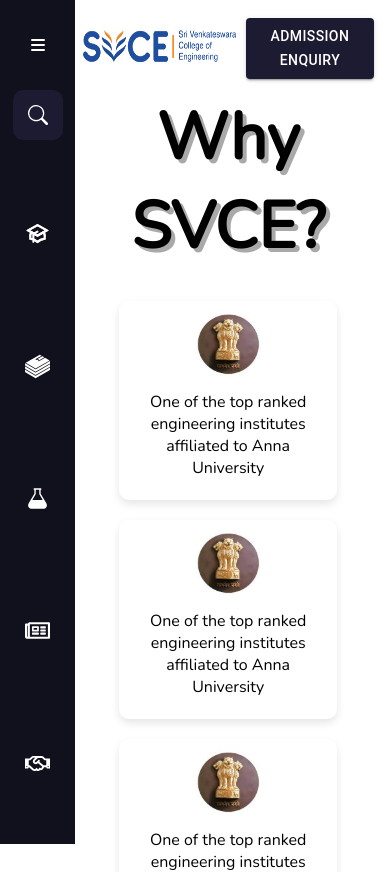
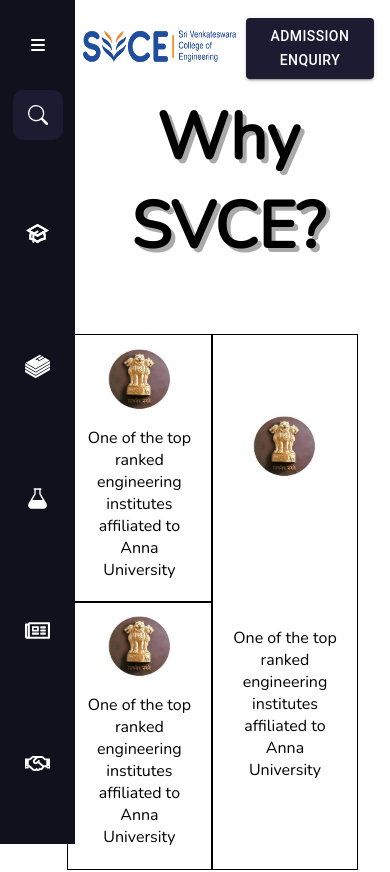
Before and after one commit to AishwaryaSubash/SVCE_Website, a Next.js app: page / in a window 390 px wide. Shown: the top 872 px of the page. Built offline with nearby package versions, Linux system fonts and the light colour scheme.

Commit message:
Commit 20 A8

```diff
--- a/components/HomePage/HomePage.module.scss
+++ b/components/HomePage/HomePage.module.scss
@@ -37,6 +37,7 @@
   display: flex;
   align-items: center;
   justify-content: center;
+  gap: 40px;
 }
 .whySvce {
   width: 25%;
@@ -58,7 +59,7 @@
   height: 100%;
   row-gap: 20px;
 }
-@media screen and (max-width: 600px) {
+@media screen and (max-width: 900px) {
   .cards {
     grid-template-columns: repeat(1, 1fr);
   }
@@ -71,5 +72,5 @@
   }
 }
 .summa{
-  grid-row: span 3;
+  padding-top: 40px;
 }
--- a/components/HomePage/index.tsx
+++ b/components/HomePage/index.tsx
@@ -7,6 +7,7 @@
 
 import { animate, motion } from "framer-motion";
 import WhySvce from "../WhySvce";
+import { Grid } from "@mui/material";
 
 const theme = createTheme({
   palette: {
@@ -52,7 +53,7 @@
       </div>
       <div className={styles.body}>
         <div className={styles.whySvce}>Why SVCE?</div>
-        <div className={styles.cards}>
+        {/* <div className={styles.cards}>
           <div className={styles.summa}>
 
           <WhySvce delay={0.3} />
@@ -64,6 +65,23 @@
           <WhySvce delay={1.8} />
           <WhySvce delay={2.1} />
           <WhySvce delay={2.4} />
+        </div> */}
+        <div className={styles.summa}>
+          <Grid container spacing={2} xs={12}>
+              <Grid container xs={6}>
+                <Grid item={true} xs={12}>
+                  <WhySvce delay={0.3} height={`100%`} />
+                </Grid>
+                <Grid item={true} xs={12}>
+                  <WhySvce delay={0.6} height={`100%`} />
+                </Grid>
+              </Grid>
+              <Grid container xs={6}>
+                <Grid item={true} xs={12}>
+                  <WhySvce delay={0.9} height={`100%`} />
+                </Grid>
+              </Grid>
+          </Grid>
         </div>
       </div>
     </div>
--- a/components/SideBar/SideBar.module.scss
+++ b/components/SideBar/SideBar.module.scss
@@ -129,6 +129,7 @@
   display: flex;
   flex-direction: column;
   justify-content: space-around;
+  align-items: center;
   margin: 10px;
   flex: 5;
   color: #fff;
@@ -180,4 +181,15 @@
 }
 */
 @media screen and (max-width: 600px) {
+  .clickedText{
+    font-size: 18px;
+  }
+ .clickedContainer{
+  gap: 20px;
+ }
+  .clickedLinks{
+    justify-content: normal;
+    align-items: center;
+    gap: 70px;
+  }
 }
--- a/components/WhySvce/WhySvce.module.scss
+++ b/components/WhySvce/WhySvce.module.scss
@@ -9,10 +9,11 @@
   align-items: center;
   justify-content: space-around;
   flex-direction: column;
-  width: 80%;
+  width: 100%;
   height: 100%;
-  box-shadow: 0 4px 8px 0 rgba(0, 0, 0, 0.1);
-  border-radius: 10px;
+  // box-shadow: 0 4px 8px 0 rgba(0, 0, 0, 0.1);
+  // border-radius: 10px;
+  border: 1px solid black;
 }
 .imageContainer {
   display: flex;
--- a/components/WhySvce/index.tsx
+++ b/components/WhySvce/index.tsx
@@ -2,13 +2,14 @@
 import Image from "next/image";
 import styles from "./WhySvce.module.scss";
 import { motion } from "framer-motion";
-const WhySvce = ({ delay }: { delay: number }) => {
+const WhySvce = ({ delay, height }: { delay: number; height: string }) => {
   return (
     <motion.div
       className={styles.outerContainer}
       initial={{ opacity: 0 }}
       animate={{ opacity: 1 }}
       transition={{ duration: 1, delay: delay }}
+      style={{ height }}
     >
       <div className={styles.container}>
         <div className={styles.imageContainer}>
--- a/pages/Academics/Academics.module.scss
+++ b/pages/Academics/Academics.module.scss
@@ -86,6 +86,9 @@
     grid-template-columns: none;
     overflow: hidden;
   }
+  .sideBar{
+    width: 240px;
+  }
 }
 .departmentC::-webkit-scrollbar {
   height: 5px;
--- a/styles/Home.module.scss
+++ b/styles/Home.module.scss
@@ -15,3 +15,8 @@
   align-items: center;
   justify-content: center;
 }
+@media screen and (max-width: 600px) {
+  .sideBar{
+    width: 240px;
+  }
+}
```
